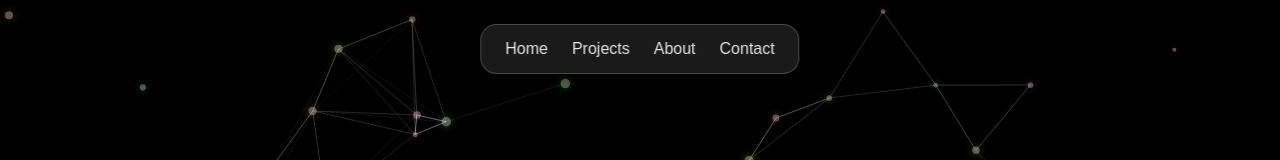
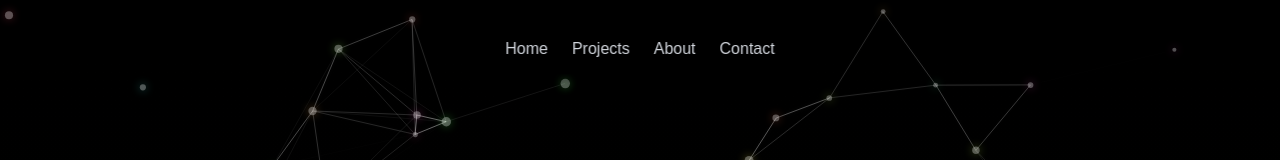
Before and after one commit to bigesh05/portfolio05, a Next.js app: page / in a window 1280 px wide. Shown: the top 160 px of the page. Built offline with nearby package versions, Linux system fonts and the light colour scheme.

Commit message:
Update HomePage with working Navbar and section IDs

```diff
--- a/src/app/layout.tsx
+++ b/src/app/layout.tsx
@@ -27,10 +27,13 @@ export default function RootLayout({
   return (
     <html lang="en">
       <body
-        className={`${geistSans.variable} ${geistMono.variable} antialiased`}
+        className={`${geistSans.variable} ${geistMono.variable} antialiased bg-black text-white`}
       >
+        {/* Navbar will appear on all pages */}
         <Navbar />
-        {children}
+
+        {/* Page content */}
+        <main>{children}</main>
       </body>
     </html>
   );
--- a/src/app/page.tsx
+++ b/src/app/page.tsx
@@ -35,7 +35,7 @@ function BackgroundNetwork() {
       vx: (Math.random() - 0.5) * 0.7,
       vy: (Math.random() - 0.5) * 0.7,
       radius: 2 + Math.random() * 3,
-      color: `hsl(${Math.random() * 360}, 100%, 65%)`, // neon gradient effect
+      color: `hsl(${Math.random() * 360}, 100%, 65%)`,
     }));
 
     const draw = () => {
@@ -114,7 +114,7 @@ const projects = [
 /* ---------- HOME PAGE ---------- */
 export default function HomePage() {
   return (
-    <main className="relative min-h-screen overflow-x-hidden bg-gradient-to-b from-black via-gray-700 to-black text-white">
+    <main id="top" className="relative min-h-screen overflow-x-hidden bg-gradient-to-b from-black via-gray-700 to-black text-white">
       {/* BACKGROUND */}
       <BackgroundNetwork />
 
@@ -138,7 +138,7 @@ export default function HomePage() {
       </section>
 
       {/* SECTIONS */}
-      <Section title="Vision & Philosophy">
+      <Section id="about" title="Vision & Philosophy">
         "I am a visionary technologist passionate about turning ambitious ideas into reality. Driven by the belief that innovation and collaboration can overcome any challenge, I leverage AI, Quant, FinTech, and blockchain to build intelligent, scalable systems that deliver measurable impact - empowering businesses, investors, and communities worldwide."
       </Section>
 
@@ -163,7 +163,7 @@ export default function HomePage() {
         />
       </Section>
 
-      <Section title="Projects">
+      <Section id="projects" title="Projects">
         <div className="grid md:grid-cols-2 gap-8">
           {projects.map((p) => (
             <motion.div key={p.title} initial="hidden" whileInView="visible" viewport={{ once: true }} variants={fadeUp} transition={{ duration: 0.5 }} className="p-8 rounded-2xl bg-white/5 backdrop-blur-xl border border-white/10 hover:border-white/30 transition">
@@ -199,9 +199,9 @@ export default function HomePage() {
 }
 
 /* ---------- REUSABLE COMPONENTS ---------- */
-function Section({ title, children }: { title: string; children: React.ReactNode }) {
+function Section({ id, title, children }: { id?: string; title: string; children: React.ReactNode }) {
   return (
-    <section className="relative z-10 pt-12 pb-16 px-8 max-w-4xl mx-auto">
+    <section id={id} className="relative z-10 pt-12 pb-16 px-8 max-w-4xl mx-auto">
       <motion.h2 initial="hidden" whileInView="visible" viewport={{ once: true }} variants={fadeUp} className="text-4xl font-bold mb-6 text-white">
         {title}
       </motion.h2>
--- a/src/components/Navbar.tsx
+++ b/src/components/Navbar.tsx
@@ -5,7 +5,7 @@ import { motion } from "framer-motion";
 import { useEffect, useState } from "react";
 
 const navItems = [
-  { label: "Home", href: "/" },
+  { label: "Home", href: "#top" },
   { label: "Projects", href: "#projects" },
   { label: "About", href: "#about" },
   { label: "Contact", href: "#contact" },
@@ -27,13 +27,13 @@ export default function Navbar() {
       transition={{ duration: 0.6, ease: "easeOut" }}
       className="
         fixed top-6 left-1/2 -translate-x-1/2 z-50
-        backdrop-blur-xl bg-white/10
-        border border-white/20
+        backdrop-blur-xl bg-black/30
+        border border-black/40
         rounded-2xl px-6 py-3
         shadow-lg shadow-black/30
       "
     >
-      <ul className="flex items-center gap-6 text-sm md:text-base text-gray-200">
+      <ul className="flex items-center gap-6 text-sm md:text-base text-gray-300">
         {navItems.map((item) => (
           <li key={item.href}>
             <Link
```
